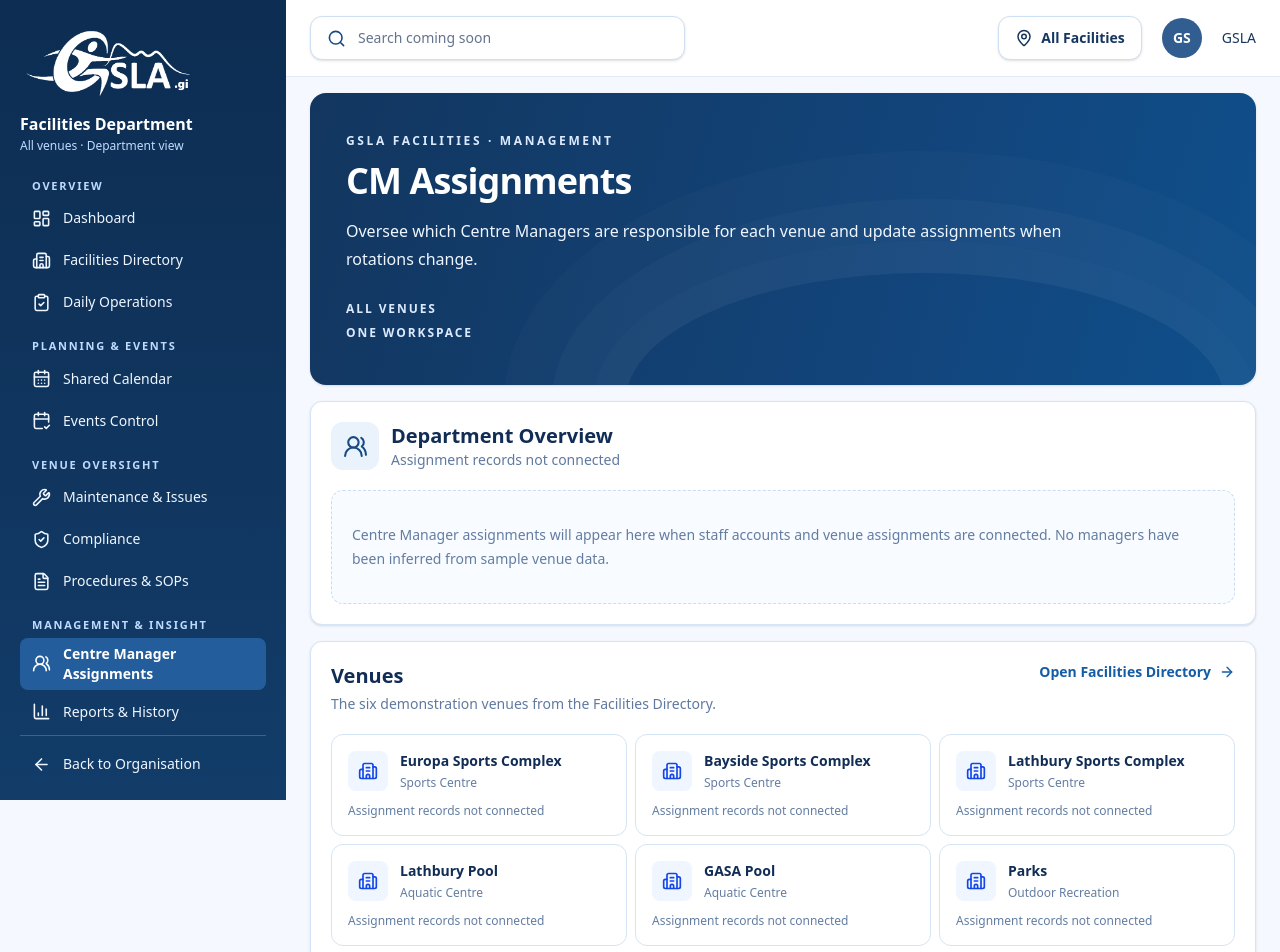
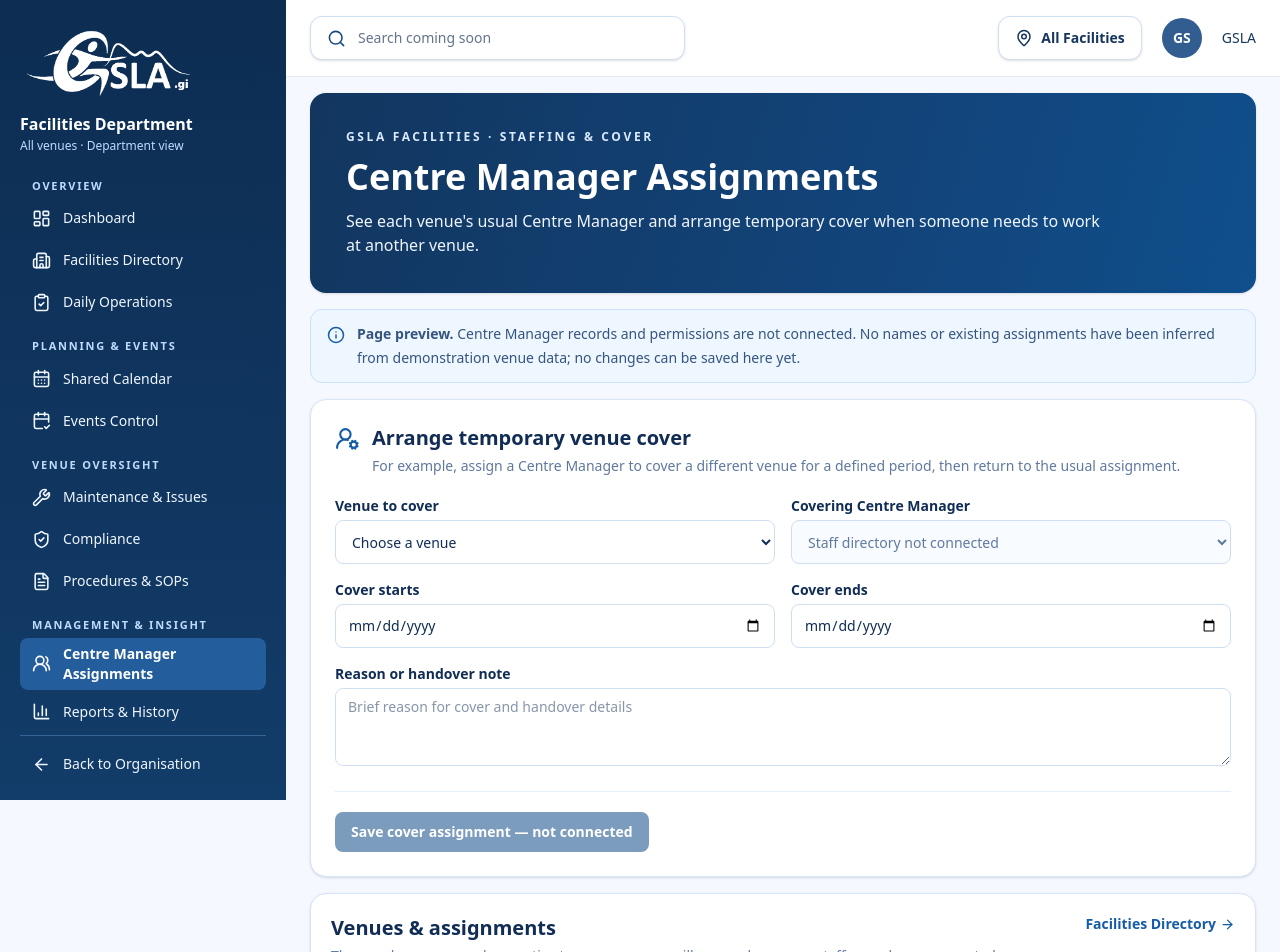
Before and after one commit to gibfesta/gsla-new-sdu, a Next.js app: page /facilities/cm-assignments in a window 1280 px wide. Shown: the top 952 px of the page. Built offline with nearby package versions, Linux system fonts and the light colour scheme.

Commit message:
Split Facilities duty team and manager cover

```diff
--- a/app/facilities/cm-assignments/page.tsx
+++ b/app/facilities/cm-assignments/page.tsx
@@ -1,6 +1,34 @@
-import { UsersRound } from "lucide-react";
-import FacilitiesDepartmentModule from "@/components/facilities/FacilitiesDepartmentModule";
+import Link from "next/link";
+import { ArrowRight, Building2, Info, UserRoundCog } from "lucide-react";
+import { facilitiesVenues } from "@/components/facilities/venues";
 
 export default function CentreManagerAssignmentsPage() {
-  return <FacilitiesDepartmentModule eyebrow="Management" title="CM Assignments" description="Oversee which Centre Managers are responsible for each venue and update assignments when rotations change." icon={UsersRound} statusLabel="Assignment records not connected" emptyMessage="Centre Manager assignments will appear here when staff accounts and venue assignments are connected. No managers have been inferred from sample venue data." />;
+  return (
+    <div className="space-y-4 text-[#112d56]">
+      <section className="rounded-2xl bg-[linear-gradient(105deg,#12365f_0%,#12457c_65%,#0f4f8b_100%)] px-7 py-9 text-white shadow-sm sm:px-9">
+        <p className="text-xs font-bold uppercase tracking-[0.22em] text-blue-100">GSLA Facilities · Staffing & Cover</p>
+        <h1 className="mt-3 text-3xl font-extrabold sm:text-4xl">Centre Manager Assignments</h1>
+        <p className="mt-3 max-w-3xl text-blue-50">See each venue&apos;s usual Centre Manager and arrange temporary cover when someone needs to work at another venue.</p>
+      </section>
+
+      <div className="flex items-start gap-3 rounded-xl border border-[#cce2fc] bg-[#eef6ff] px-4 py-3 text-sm leading-6 text-[#35557f]"><Info size={18} className="mt-1 shrink-0 text-[#155ca7]" aria-hidden="true" /><p><strong>Page preview.</strong> Centre Manager records and permissions are not connected. No names or existing assignments have been inferred from demonstration venue data; no changes can be saved here yet.</p></div>
+
+      <section className="rounded-2xl border border-[#d5e4f6] bg-white p-5 shadow-sm sm:p-6" aria-labelledby="cover-heading">
+        <div className="flex items-start gap-3"><UserRoundCog size={25} className="mt-0.5 text-[#155ca7]" aria-hidden="true" /><div><h2 id="cover-heading" className="text-xl font-bold">Arrange temporary venue cover</h2><p className="mt-1 text-sm text-[#60799f]">For example, assign a Centre Manager to cover a different venue for a defined period, then return to the usual assignment.</p></div></div>
+        <div className="mt-5 grid gap-4 sm:grid-cols-2">
+          <label className="text-sm font-semibold">Venue to cover<select defaultValue="" className="mt-1 min-h-11 w-full rounded-lg border border-[#cfdff2] bg-white px-3 text-sm font-normal text-[#112d56]"><option value="">Choose a venue</option>{facilitiesVenues.map((venue) => <option key={venue.id} value={venue.id}>{venue.name}</option>)}</select></label>
+          <label className="text-sm font-semibold">Covering Centre Manager<select disabled defaultValue="" className="mt-1 min-h-11 w-full cursor-not-allowed rounded-lg border border-[#cfdff2] bg-[#f8fbff] px-3 text-sm font-normal text-[#60799f]"><option value="">Staff directory not connected</option></select></label>
+          <label className="text-sm font-semibold">Cover starts<input type="date" className="mt-1 min-h-11 w-full rounded-lg border border-[#cfdff2] bg-white px-3 text-sm font-normal text-[#112d56]" /></label>
+          <label className="text-sm font-semibold">Cover ends<input type="date" className="mt-1 min-h-11 w-full rounded-lg border border-[#cfdff2] bg-white px-3 text-sm font-normal text-[#112d56]" /></label>
+          <label className="text-sm font-semibold sm:col-span-2">Reason or handover note<textarea rows={3} placeholder="Brief reason for cover and handover details" className="mt-1 w-full rounded-lg border border-[#cfdff2] bg-white px-3 py-2 text-sm font-normal text-[#112d56]" /></label>
+        </div>
+        <div className="mt-5 border-t border-[#e5edf8] pt-5"><button type="button" disabled className="cursor-not-allowed rounded-lg bg-[#7c9cbe] px-4 py-2.5 text-sm font-semibold text-white">Save cover assignment — not connected</button></div>
+      </section>
+
+      <section className="rounded-2xl border border-[#d5e4f6] bg-white p-5 shadow-sm" aria-labelledby="assignment-heading">
+        <div className="flex flex-wrap items-start justify-between gap-3"><div><h2 id="assignment-heading" className="text-xl font-bold">Venues &amp; assignments</h2><p className="mt-1 text-sm text-[#60799f]">The usual manager and any active temporary cover will appear here once staff records are connected.</p></div><Link href="/facilities/facilities" className="inline-flex items-center gap-1 text-sm font-semibold text-[#155ca7] hover:underline">Facilities Directory <ArrowRight size={15} aria-hidden="true" /></Link></div>
+        <div className="mt-5 grid gap-3 sm:grid-cols-2 xl:grid-cols-3">{facilitiesVenues.map((venue) => <div key={venue.id} className="rounded-xl border border-[#d5e4f6] bg-[#f8fbff] p-4"><div className="flex items-start gap-2"><Building2 size={19} className="shrink-0 text-[#155ca7]" aria-hidden="true" /><h3 className="text-sm font-semibold">{venue.name}</h3></div><p className="mt-3 text-xs text-[#60799f]">Usual CM: Not connected</p><p className="mt-1 text-xs text-[#60799f]">Temporary cover: Not connected</p></div>)}</div>
+      </section>
+    </div>
+  );
 }
```
